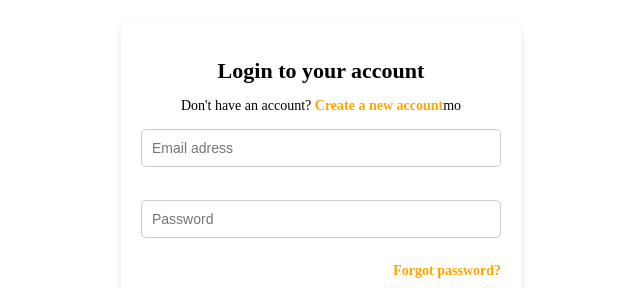
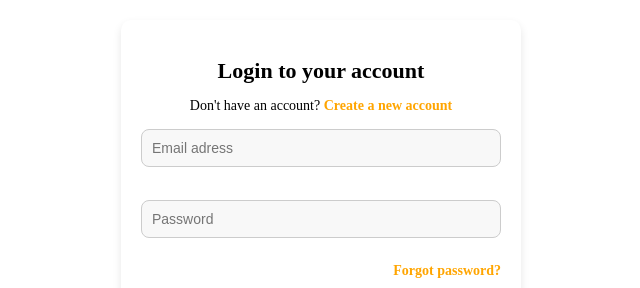
Before and after one commit to Birhanmeskel/Evangadi_Forum, a React (Vite) app in the folder frontend/: page /login in a window 1280 px wide. Shown: the top 288 px of the page, without its empty margins (319-959 px from the left). Built offline with nearby package versions, Linux system fonts and the light colour scheme; no server answers.

Commit message:
error handling methods added for login page

```diff
--- a/frontend/src/App.jsx
+++ b/frontend/src/App.jsx
@@ -1,15 +1,16 @@
 import { useEffect, useState, createContext } from "react";
+import { Routes, Route, useNavigate } from "react-router-dom";
+import axios from "./utils/axiosConfig";
 import "./App.css";
 import Login from "./pages/Login/Login";
-import axios from "./utils/axiosConfig";
-import { Routes, Route, useNavigate } from "react-router-dom";
 import Home from "./pages/Home/Home";
 
 export const AppState = createContext();
 function App() {
   const [user, setUser] = useState({});
+  const navigate = useNavigate();
+
   const token = localStorage.getItem("token");
-  const navigate = useNavigate();
 
   async function checkUser() {
     try {
@@ -28,7 +29,7 @@ function App() {
 
   useEffect(() => {
     checkUser();
-  }, []);
+  }, [navigate]);
 
 
 
--- a/frontend/src/pages/Login/Login.jsx
+++ b/frontend/src/pages/Login/Login.jsx
@@ -1,34 +1,49 @@
-import React, { useRef } from "react";
+import React, { useRef, useState } from "react";
 import axios from "../../utils/axiosConfig";
 import { useNavigate } from "react-router-dom";
 import classes from "./Login.module.css";
 function Login() {
+  const [emailError, setEmailError] = useState("");
+  const [passwordError, setPasswordError] = useState("");
+  const [loginError, setLoginError] = useState("");
+
   const navigate = useNavigate();
-
   const emailDom = useRef();
   const passwordDom = useRef();
 
   async function handleSubmit(e) {
     e.preventDefault();
+    setEmailError("");
+    setPasswordError("");
+    setLoginError("");
     const emailValue = emailDom.current.value;
     const passValue = passwordDom.current.value;
-    if (!emailValue || !passValue) {
-      alert("Please fill all fields!");
-      return;
+
+    let hasError = false;
+    if (!emailValue) {
+      setEmailError("Email is required!");
+      hasError = true;
     }
+    if (!passValue) {
+      setPasswordError("Password is required!");
+      hasError = true;
+    }
+    if (hasError) return;
+
     try {
       const { data } = await axios.post("/users/login", {
         email: emailValue,
         password: passValue,
       });
-      alert("login successful!");
-      console.log(data);
+      // alert("login successful!");
+      // console.log(data);
 
       localStorage.setItem("token", data.token);
 
       navigate("/");
     } catch (error) {
-      alert(error?.response?.data?.msg);
+      // alert(error.response.data.msg);
+      setLoginError(error?.response?.data?.msg || "Login failed");
       console.log(error.response.data);
     }
   }
@@ -39,23 +54,43 @@ function Login() {
         Don't have an account?{" "}
         <a href="#" className={classes.link}>
           Create a new account
-        </a>mo
+        </a>
       </p>
       <div>
         <form onSubmit={handleSubmit}>
           <div className={classes.input_group}>
-            <input ref={emailDom} type="email" placeholder="Email adress" />
+            <input
+              ref={emailDom}
+              type="email"
+              placeholder="Email adress"
+              style={{
+                border: emailError ? "1px solid #f04438" : "1px solid #ccc",
+              }}
+            />
+            {emailError && (
+              <small style={{ paddingTop: "5px", color: "red" }}>
+                {emailError}
+              </small>
+            )}
           </div>
           <br />
           <div className={classes.input_group}>
             <input
               ref={passwordDom}
-             type="password"
+              type="password"
               placeholder="Password"
+              style={{
+                border: passwordError ? "1px solid #f04438" : "1px solid #ccc",
+              }}
             />
+            {passwordError && (
+              <small style={{ paddingTop: "5px", color: "red" }}>
+                {passwordError}
+              </small>
+            )}
           </div>
           <p className={classes.form_footer}>
-            <a href="/" className={classes.link}>
+            <a href="#" className={classes.link}>
               Forgot password?
             </a>
           </p>
@@ -63,6 +98,11 @@ function Login() {
             Login
           </button>
         </form>
+        {loginError && (
+          <small style={{ paddingTop: "5px", color: "red" }}>
+            {loginError}
+          </small>
+        )}
       </div>
     </section>
   );
--- a/frontend/src/pages/Login/Login.module.css
+++ b/frontend/src/pages/Login/Login.module.css
@@ -42,20 +42,22 @@
   margin-bottom: 15px;
 }
 
-.input_group label {
-  font-size: 14px;
-  font-weight: bold;
-  margin-bottom: 5px;
-}
-
 .input_group input {
   width: 100%;
   padding: 10px;
-  border: 1px solid #ccc;
-  border-radius: 5px;
+  border: 1px solid #adb5bd;
+  border-radius: 8px;
+  background-color: #f8f8f8f8;
   font-size: 14px;
+}
+.input_group:hover {
+  cursor: pointer;
+}
 
-
+.input_group:focus {
+  border: 1px solid rgb(70, 15, 15);
+  border-radius: 8px;
+  outline: none;
 }
 
 /* Button */
@@ -68,6 +70,7 @@
   border-radius: 5px;
   font-size: 16px;
   cursor: pointer;
+  margin-bottom: 5px;
 }
 
 .btn:hover {
```
